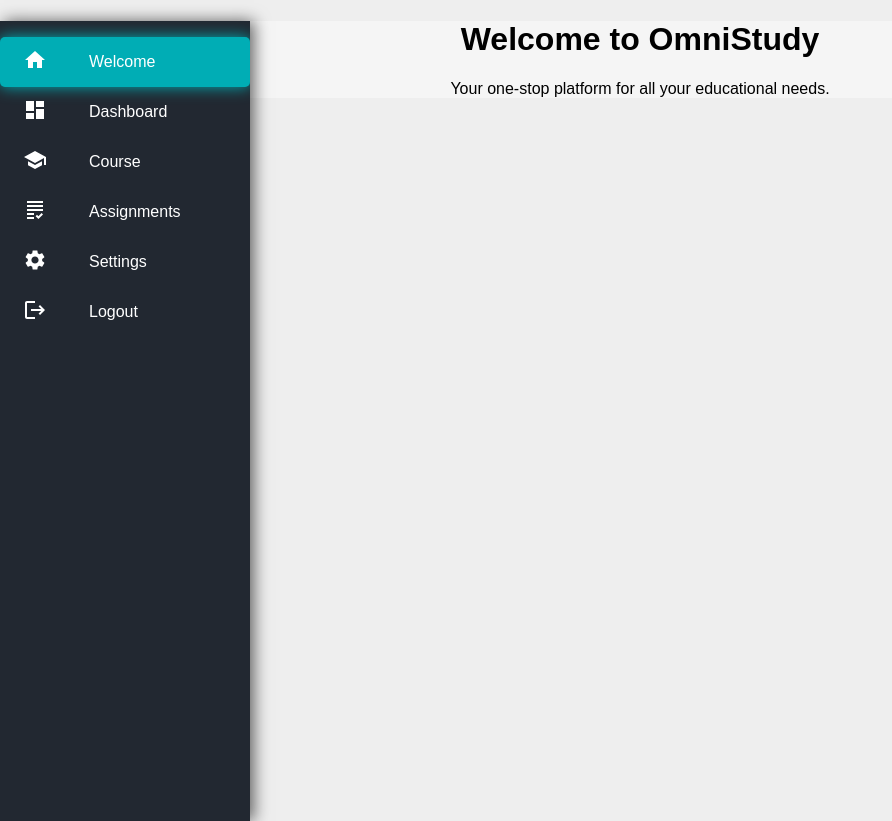
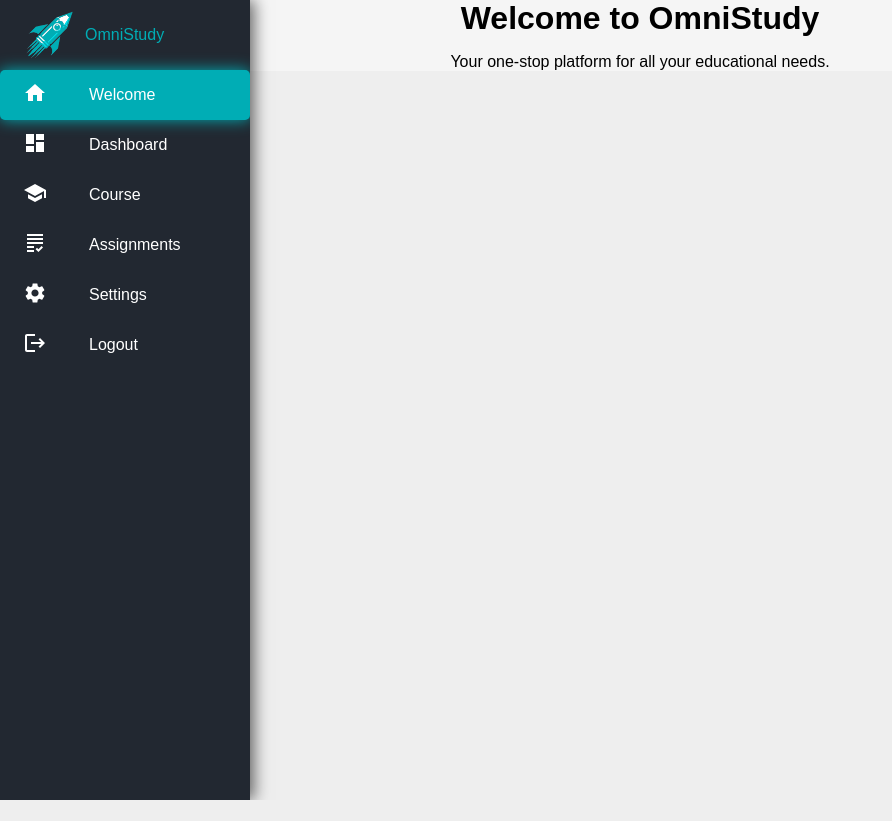
Before and after one commit to omnistudy-ai/omnistudy-test, a React (Create React App) app in the folder client/: page /app in a window 1280 px wide. Shown: the whole page, without its empty margins (0-892 px from the left). After the commit the page ends 800 px from the top, so only its background shows below. Built offline with nearby package versions, Linux system fonts and the light colour scheme; no server answers.

Commit message:
small changes to navbar, etc.

```diff
--- a/client/src/404.tsx
+++ b/client/src/404.tsx
@@ -3,7 +3,6 @@ import Navbar from './web/components/nav/Navbar';
 
 export default function NotFound404() {
   return (<div className="notfound404" >
-      <Navbar/>
       <h1>Sorry this page doesn't exist</h1>
     </div>);
 }
--- a/client/src/app/components/main/Home.css
+++ b/client/src/app/components/main/Home.css
@@ -1,3 +1,6 @@
 .homepage {
   font-family: sans-serif;
 }
+.homepage h1 {
+  margin: 0;
+}
--- a/client/src/app/components/nav/Navbar.css
+++ b/client/src/app/components/nav/Navbar.css
@@ -6,9 +6,24 @@
   position: absolute;
   box-shadow: 4px 0 15px rgba(0,0,0,.6);
   font-family: sans-serif;
+}
 
+.sidebarLogo {
+  text-align: left;
+  padding: 10px 25px;
+  display: flex;
+  column-gap: 10px;
 }
+.sidebarLogoImg {
+  height: 50px;
+}
+.sidebarLogoText {
+  color: #00adb5;
+  font-size: 16px;
+}
+
 .sidebarList{
+  margin: 0;
   width: 100%;
   height: auto;
   padding: 0;
--- a/client/src/app/components/nav/Navbar.tsx
+++ b/client/src/app/components/nav/Navbar.tsx
@@ -1,6 +1,9 @@
 import { Link, useNavigate } from "react-router-dom";
 import "./Navbar.css";
 import { NavbarData } from "./NavbarData";
+
+import logoImg from "../../assets/OmniStudy-logo2.png";
+
 function Navbar() {
     const navigate = useNavigate();
 
@@ -10,6 +13,12 @@ function Navbar() {
 
     return (
         <div className="sidebar">
+
+            <div className="sidebarLogo">
+                <img className="sidebarLogoImg" src={logoImg} alt="" />
+                <p className="sidebarLogoText">OmniStudy</p>
+            </div>
+
             <ul className="sidebarList">
                 {NavbarData.map((val,key)=>{
                     return (
--- a/client/src/app/components/nav/NavbarData.tsx
+++ b/client/src/app/components/nav/NavbarData.tsx
@@ -35,6 +35,6 @@ export const NavbarData = [
     {
         title: "Logout",
         icon: <LogoutIcon />,
-        link: "/logout"
+        link: "/"
     },
 ]
--- a/client/src/web/components/pages/About.css
+++ b/client/src/web/components/pages/About.css
@@ -1,6 +1,5 @@
 .About {
     font-family: sans-serif;
-    padding: 20px;
 }
 
 .About h1, .About h2 {
```
